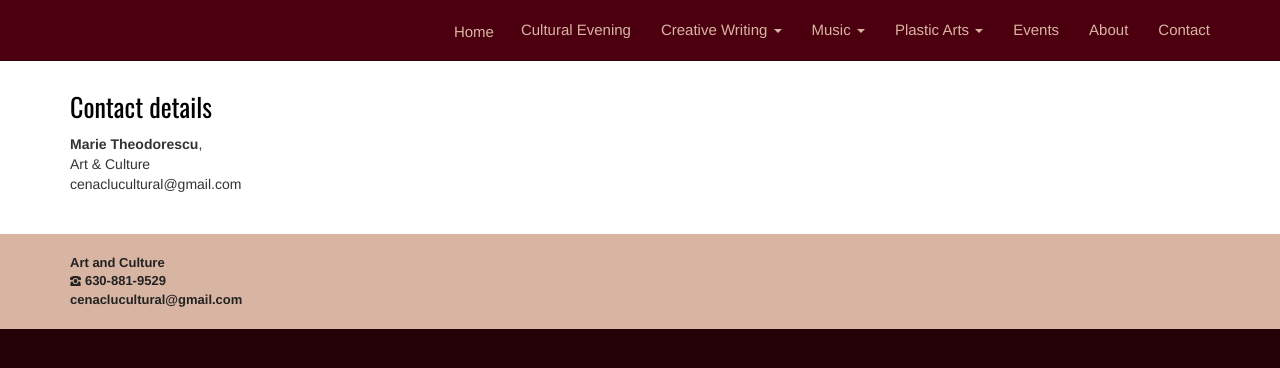
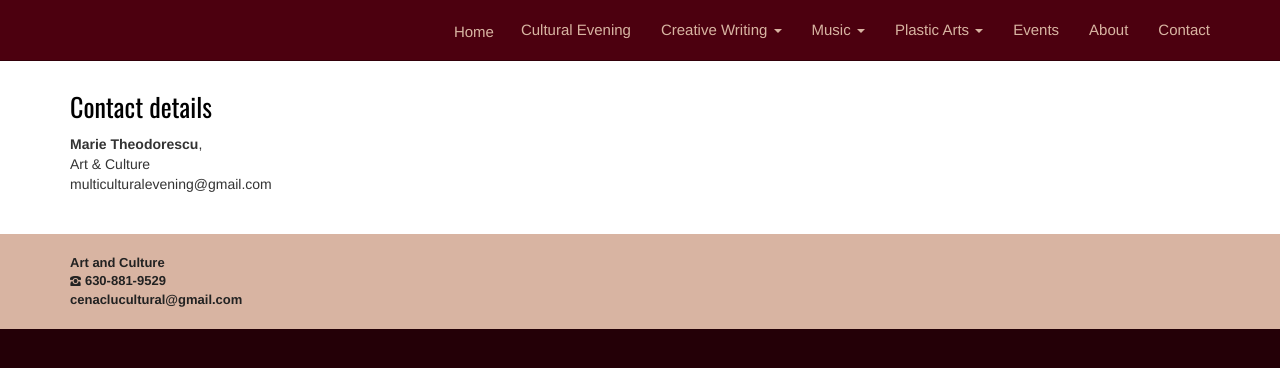
Before and after one commit to adrianth/culteve, a Jekyll site: the page built from en/contact.html, in a window 1280 px wide. Shown: the top 368 px of the page. Built offline with Jekyll 4.4.1, drawn with Linux system fonts in a browser that asks for light colours.

Commit message:
contact change

```diff
--- a/en/about.html
+++ b/en/about.html
@@ -12,7 +12,7 @@ title: About
         <div class="col-sm-5">
             <p style="text-align: justify">
 
-                <strong>Marie Theodorescu, Founder of Art & Culture Chapter</strong>; School District 204 Education professional in Naperville, Il, with a Master's degree in Management & Administration, Marie is teaching and advocating as K12 guest teacher and school liaison within PD Advisory Council. In her free time, Marie paints landscapes and icons; to improve her painting technique she took painting classes in Bucharest (Romania) and Wheaton, Il. She is actively involved in different cultural projects within Chicago Area. In the last couple of years she coordonated icon painting classes and Sunday School classes within local Christian Churches. At present, Marie manages multicultural World Cafe projects, held periodically in District 204 schools & "Romanian Cultural Evening" events series, held at Naperville Public Library. Also, currently, Marie is writing her first book-guide for the young generations but not only, to be released by the end of 2020. </p>
+                <strong>Marie Theodorescu, Founder of Art & Culture Chapter</strong>; School District 204 Education professional in Naperville, Il, with a Master's degree in Management & Administration, Marie is teaching and advocating as certified K12 guest teacher and school liaison within PD Advisory Council. In her free time, Marie paints landscapes and icons; to improve her painting technique she took painting classes in Bucharest (Romania) and Wheaton, Il. She is actively involved in different cultural projects within Chicago Area. In the last couple of years she coordonated icon painting classes and Sunday School classes within local Christian Churches. At present, Marie manages multicultural World Cafe projects, held periodically in District 204 schools & "Romanian Cultural Evening" events series, held at Naperville Public Library. Also, currently, Marie is writing her first book-guide for the young generations but not only, to be released by the end of 2020. </p>
 
             <img class="img img-responsive" src="{{ site.baseurl }}/img/events/vara.jpg" alt="">
 
--- a/en/contact.html
+++ b/en/contact.html
@@ -13,7 +13,7 @@ title: Contact
             <div class="row">
                 <div class="col-sm-3">
                     <strong>Marie Theodorescu</strong>,<br>Art&nbsp;&&nbsp;Culture&nbsp;<br>
-                    cenaclucultural@gmail.com
+                    multiculturalevening@gmail.com
                 </div>
                 <div class="col-sm-3">
                     <strong>
```
Also changed, not shown: en/music/Lucas & Johnny Raicu.md (+1 -1 lines).
